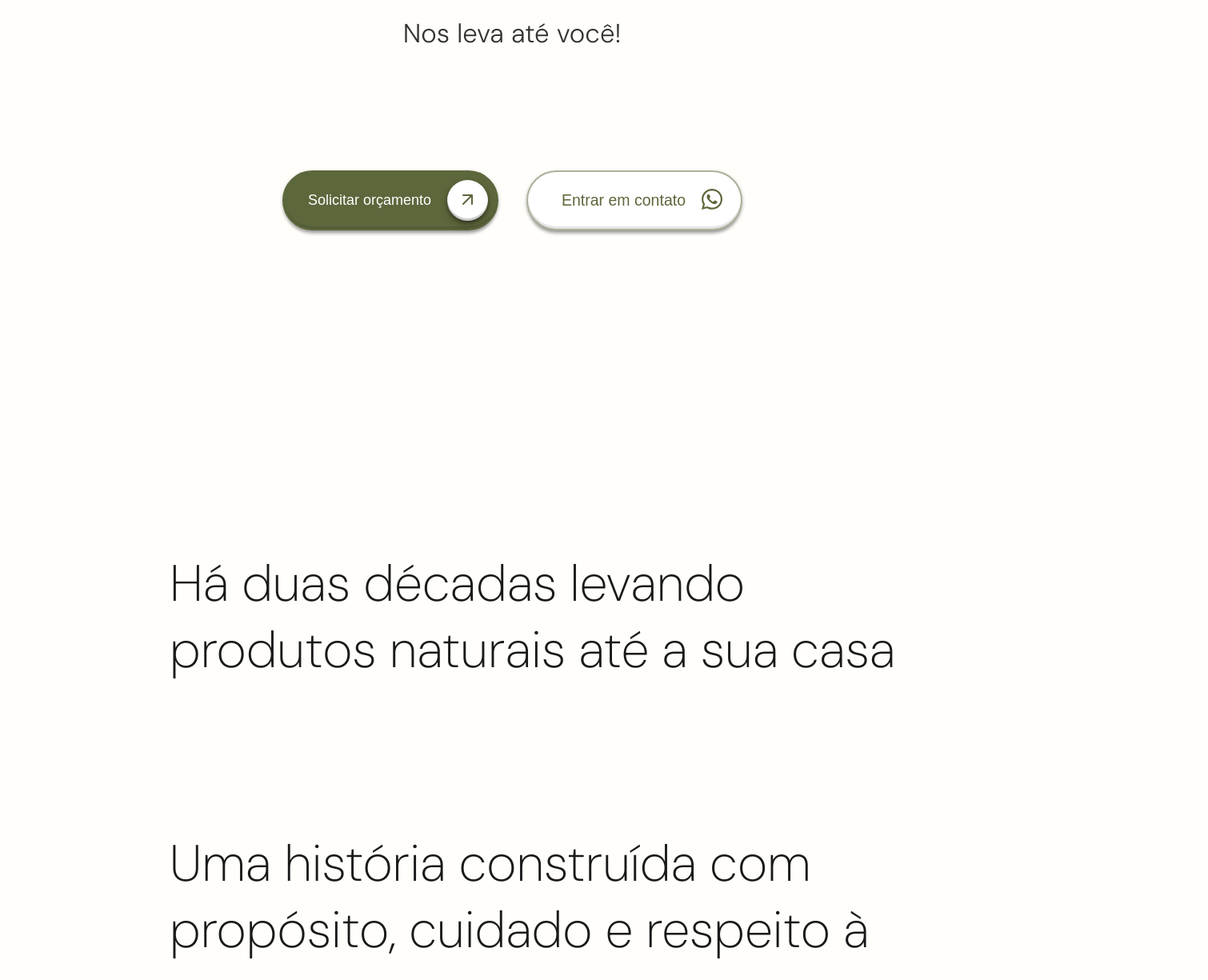
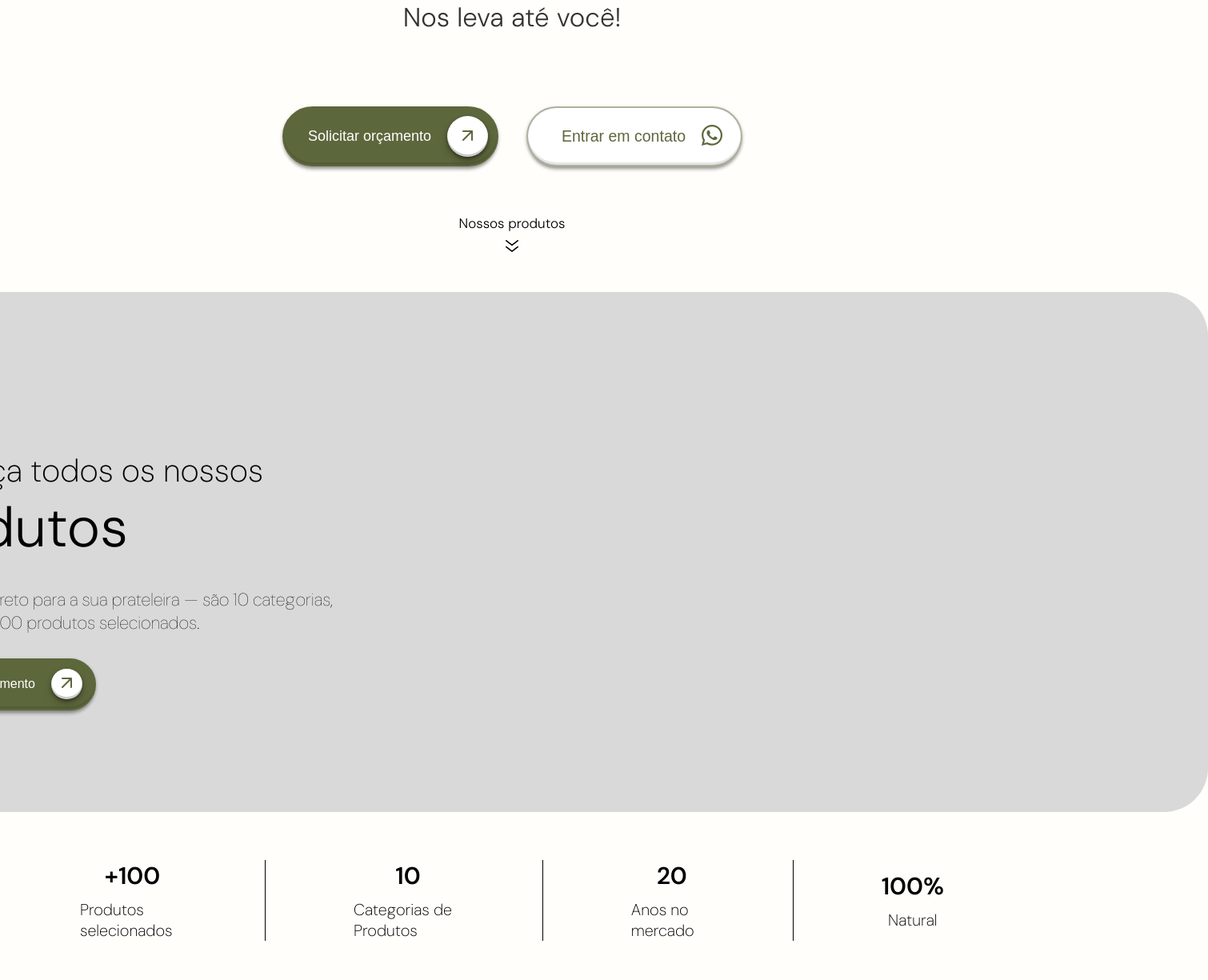
Before and after one commit to devmrqs/Flor-da-mata, a React (Vite) app: page / in a window 1280 px wide. Shown: the part 500-1725 px from the top of the page at 80% size, 1510 px wide, since content can reach past the window. Built offline with nearby package versions, Linux system fonts and the light colour scheme.

Commit message:
feat: adiciona hero e faixa de stats na página Produtos

```diff
--- a/src/App.jsx
+++ b/src/App.jsx
@@ -11,6 +11,7 @@ import Navbar from "./components/Navbar/Navbar";
 import Home from "./pages/Home/Home";
 import About from "./pages/About/About";
 import ScrollToTop from "./components/ScrollToTop/ScrollToTop";
+import Products from "./pages/Products/Products";
 
 function App() {
   return (
@@ -21,6 +22,7 @@ function App() {
       </div>
       <Routes>
         <Route path="/" element={<Home />} />
+        <Route path="/produtos" element={<Products isPage />} />
         <Route path="/sobre" element={<About />} />
       </Routes>
     </BrowserRouter>
--- a/src/components/Button/Button.jsx
+++ b/src/components/Button/Button.jsx
@@ -5,10 +5,10 @@ import whatsappIcon from "../../assets/images/whatsapp.svg";
 // CSS
 import styles from "./Button.module.css";
 
-const Button = ({ label, variant, icon }) => {
+const Button = ({ label, variant, icon, size }) => {
   return (
     <button
-      className={`${styles.btn} ${variant === "primary" ? styles.primary : styles.secondary}`}
+      className={`${styles.btn} ${variant === "primary" ? styles.primary : styles.secondary} ${size === "small" ? styles.small : ""}`}
     >
       <div className={styles.spacer} />
       {label}
--- a/src/components/Button/Button.module.css
+++ b/src/components/Button/Button.module.css
@@ -44,3 +44,15 @@
   width: 26px;
   margin-top: 3px;
 }
+
+/* Variante BTN Small */
+
+.small {
+  width: 250px;
+  height: 65px;
+  font-size: 16px;
+}
+
+.small .arrowWrapper {
+  padding: 10px 13px;
+}
--- a/src/pages/Home/Home.jsx
+++ b/src/pages/Home/Home.jsx
@@ -4,9 +4,12 @@ import NaturezaText from "../../components/NaturezaText/NaturezaText";
 
 // Pages
 import About from "../About/About";
+import Products from "../Products/Products";
 
 // CSS
 import styles from "./Home.module.css";
+
+import arrowEndding from "../../assets/images/arrowEndding.svg";
 
 const Home = () => {
   return (
@@ -23,7 +26,12 @@ const Home = () => {
             icon="whatsapp"
           />
         </div>
+        <div className={styles.enddingPage}>
+          <p>Nossos produtos</p>
+          <img src={arrowEndding} alt="Seta destinando a sessão produtos" />
+        </div>
       </section>
+      <Products />
       <About />
     </main>
   );
--- a/src/pages/Home/Home.module.css
+++ b/src/pages/Home/Home.module.css
@@ -2,7 +2,7 @@
   display: flex;
   flex-direction: column;
   align-items: center;
-  padding-top: 140px;
+  margin-top: 120px;
   user-select: none;
 }
 
@@ -10,7 +10,7 @@
   display: flex;
   flex-direction: row;
   gap: 35px;
-  padding-bottom: 15rem;
+  margin-bottom: 60px;
 }
 
 .textA {
@@ -26,5 +26,25 @@
   font-weight: 300;
   font-size: 33px;
   color: rgba(0, 0, 0, 0.8);
-  margin-bottom: 150px;
+  margin-bottom: 90px;
 }
+
+.enddingPage {
+  display: flex;
+  flex-direction: column;
+  align-items: center;
+  margin-bottom: 10px;
+  gap: 10px;
+}
+
+.enddingPage p {
+  font-family: "DM Sans", sans-serif;
+  font-weight: 300;
+  font-size: 17px;
+}
+
+.enddingPage img {
+  width: 16px;
+  height: auto;
+  margin-bottom: 40px;
+}
--- a/src/pages/Products/Products.jsx
+++ b/src/pages/Products/Products.jsx
@@ -1,7 +1,52 @@
+// Components
+import Button from "../../components/Button/Button";
+import CategoryCarousel from "../../components/CategoryCarousel/CategoryCarousel";
+
+// CSS
 import styles from "./Products.module.css";
 
-const Products = () => {
-  return <div></div>;
+const Products = ({ isPage = false }) => {
+  return (
+    <section
+      className={`${styles.products} ${isPage ? styles.productsPage : ""}`}
+    >
+      <div className={styles.heroProducts}>
+        <div className={styles.textHero}>
+          <p className={styles.label}>Conheça todos os nossos</p>
+          <h2>Produtos</h2>
+        </div>
+        <p className={styles.labelB}>
+          Da natureza direto para a sua prateleira — são 10 categorias, com mais
+          de 100 produtos selecionados.
+        </p>
+
+        <Button
+          label="Solicitar orçamento"
+          variant="primary"
+          icon="arrow"
+          size="small"
+        />
+      </div>
+      <div className={styles.statsBar}>
+        <div className={styles.statItem}>
+          <strong>+100</strong>
+          <p>Produtos selecionados</p>
+        </div>
+        <div className={styles.statItem}>
+          <strong>10</strong>
+          <p>Categorias de Produtos</p>
+        </div>
+        <div className={styles.statItem}>
+          <strong>20</strong>
+          <p>Anos no mercado</p>
+        </div>
+        <div className={styles.statItem}>
+          <strong>100%</strong>
+          <p>Natural</p>
+        </div>
+      </div>
+    </section>
+  );
 };
 
 export default Products;
--- a/src/pages/Products/Products.module.css
+++ b/src/pages/Products/Products.module.css
@@ -0,0 +1,76 @@
+.products {
+  display: flex;
+  flex-direction: column;
+  align-items: center;
+  font-family: "DM Sans", sans-serif;
+}
+
+.productsPage {
+  margin-top: -105px;
+}
+
+.heroProducts {
+  background-color: #d9d9d9;
+  width: 1740px;
+  height: 650px;
+  border-radius: 55px;
+  display: flex;
+  flex-direction: column;
+  justify-content: center;
+  padding: 0px 100px;
+  gap: 30px;
+}
+
+.textHero {
+  display: flex;
+  flex-direction: column;
+  justify-content: space-between;
+  margin-top: 70px;
+}
+
+.textHero .label {
+  font-size: 40px;
+  font-weight: 200;
+}
+
+.textHero h2 {
+  font-size: 70px;
+  font-weight: 300;
+}
+
+.heroProducts .labelB {
+  font-size: 22px;
+  font-weight: lighter;
+  max-width: 590px;
+}
+
+.statsBar {
+  display: flex;
+  flex-direction: row;
+  gap: 10px;
+}
+
+.statItem {
+  display: flex;
+  flex-direction: column;
+  align-items: center;
+  justify-content: center;
+  gap: 10px;
+  border-right: 1px solid #000;
+  padding: 0 100px;
+  margin: 60px 0;
+}
+
+.statItem:last-child {
+  border-right: none;
+}
+
+.statItem strong {
+  font-size: 30px;
+  font-weight: 600;
+}
+
+.statItem p {
+  font-size: 20px;
+  font-weight: 200;
+}
```
Also changed, not shown: src/data/categories.js (+52 -0 lines), src/assets/images/arrowEndding.svg (added).
